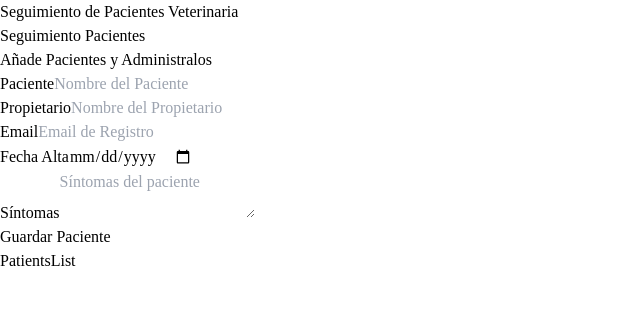
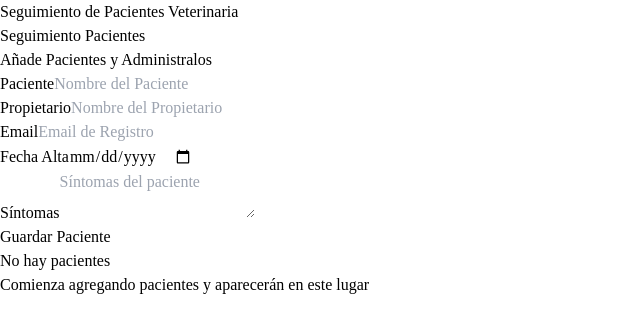
Before and after one commit to BryanLlana/Admin_patients, a React (Vite) app: page / in a window 1280 px wide. Shown: the top 332 px of the page, without its empty margins (0-640 px from the left). Built offline with nearby package versions, Linux system fonts and the light colour scheme.

Commit message:
List patients advanced

```diff
--- a/src/components/PatientsList.tsx
+++ b/src/components/PatientsList.tsx
@@ -2,8 +2,26 @@
 
 const PatientsList = () => {
   const patients = usePatientStore(state => state.patients)
+
   return (
-    <div>PatientsList</div>
+    <div className="md:w-1/2 lg:w-3/5 md:h-screen overflow-y-scroll">
+      {patients.length === 0 ?
+        <>
+          <h2 className="font-black text-3xl text-center">No hay pacientes</h2>
+          <p className="text-xl mt-5 mb-10 text-center">
+            Comienza agregando pacientes
+            <span className="text-indigo-600 font-bold"> y aparecerán en este lugar</span>
+          </p>
+        </> :
+        <>
+          <h2 className="font-black text-3xl text-center">Listado de pacientes</h2>
+          <p className="text-xl mt-5 mb-10 text-center">
+            Administra tus
+            <span className="text-indigo-600 font-bold"> pacientes y citas</span>
+          </p>
+        </>
+      }
+    </div>
   )
 }
 
```
